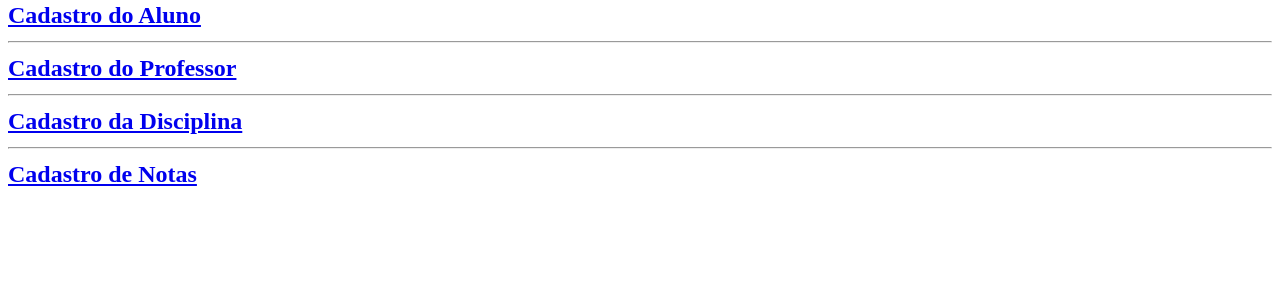
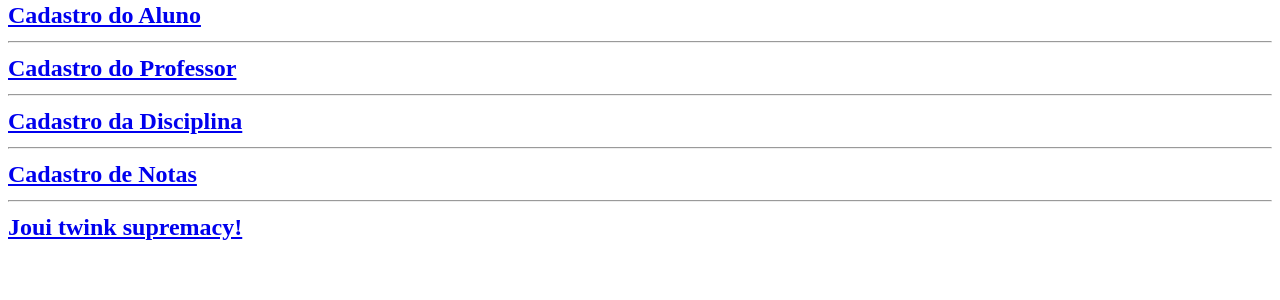
Before and after one commit to Zorua610/atividadeEscolar, a PHP site: page / in a window 1280 px wide. Shown: the part 237-537 px from the top of the page. Run offline with PHP 8.4, Linux system fonts and the light colour scheme.

Commit message:
atualização do index

```diff
--- a/index.php
+++ b/index.php
@@ -37,6 +37,10 @@
 		<br/> <hr/>
 
 		<a href="cadNotas.php">Cadastro de Notas</a>
+
+		<br> <hr>
+
+		<a href="amemdeusabencoe.hom">Joui twink supremacy!</a>
 	</h2>
 
 </body>
```
